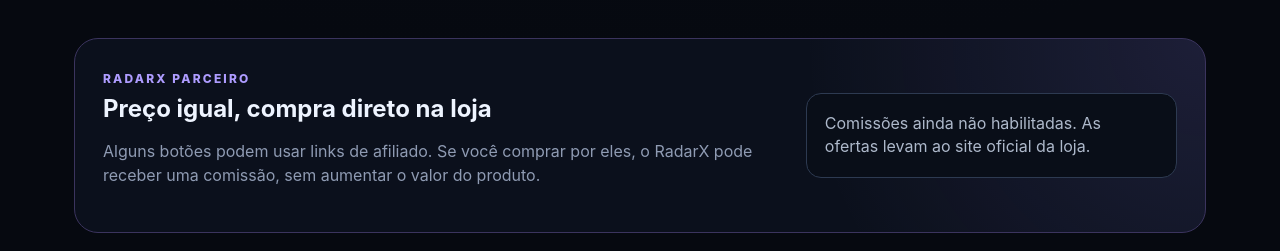
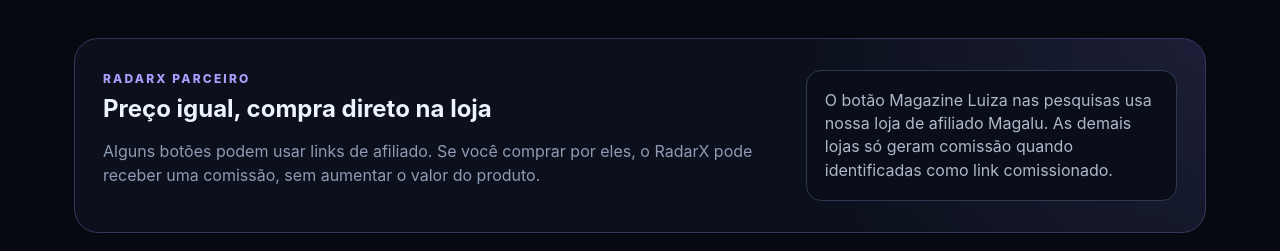
Before and after one commit to ricardodl2025-oss/radarx, a website: page index.html in a window 1280 px wide. Shown: the part 1330-1581 px from the top of the page. Drawn offline with Linux system fonts and the light colour scheme.

Commit message:
Connect verified Magalu influencer storefront to RadarX searches

```diff
--- a/index.html
+++ b/index.html
@@ -84,7 +84,7 @@
         <h2>Preço igual, compra direto na loja</h2>
         <p>Alguns botões podem usar links de afiliado. Se você comprar por eles, o RadarX pode receber uma comissão, sem aumentar o valor do produto.</p>
       </div>
-      <div id="affiliateStatus" class="affiliate-status">Comissões ainda não habilitadas. As ofertas levam ao site oficial da loja.</div>
+      <div id="affiliateStatus" class="affiliate-status">O botão Magazine Luiza nas pesquisas usa nossa loja de afiliado Magalu. As demais lojas só geram comissão quando identificadas como link comissionado.</div>
     </section>
 
     <section class="alert-box">
```
